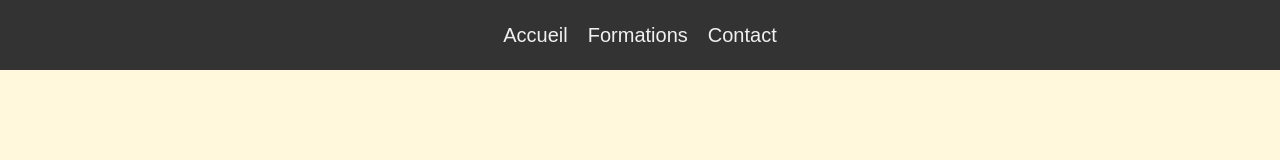
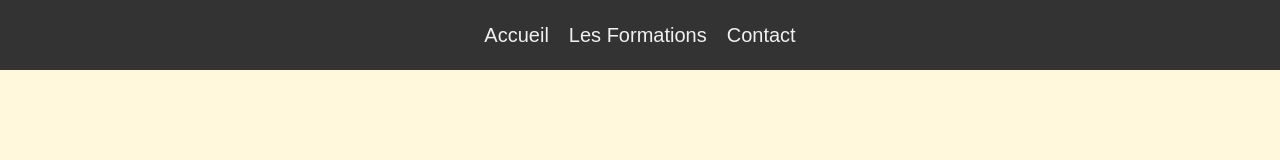
Before and after one commit to btssnir-l3b/depot-site_web, a plain HTML site: page index.html in a window 1280 px wide. Drawn offline with Linux system fonts and the light colour scheme.

Commit message:
Encore Un autre commit

```diff
--- a/index.html
+++ b/index.html
@@ -11,7 +11,7 @@
     <nav>
         <ul class="liste">
             <li class="items">Accueil</li>
-            <li class="items">Formations</li>
+            <li class="items">Les Formations</li>
             <li class="items">Contact</li>
         </ul>
         <button class="btn-responsive">Menu</button>
```
